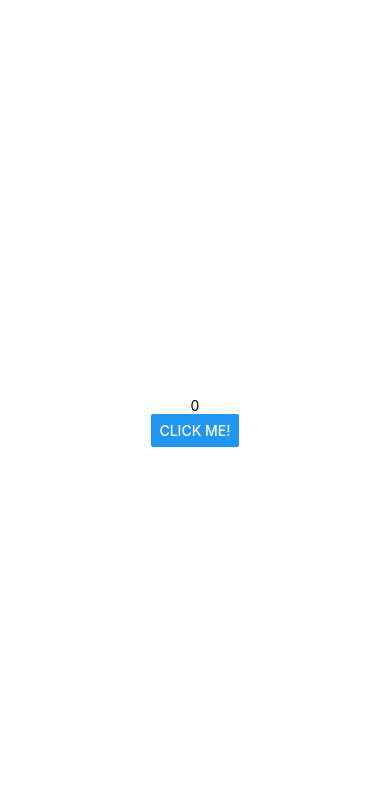
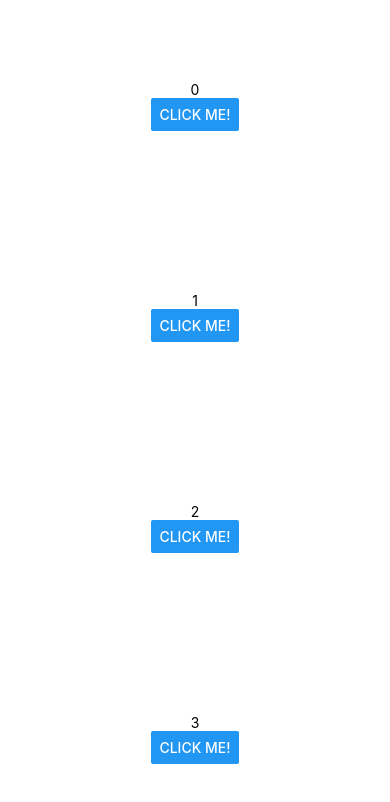
Before and after one commit to bardisue/navite-React, a React Native app: screen / in a window 390 px wide. Shown: the top 802 px of the page. Built offline with nearby package versions, Linux system fonts and the light colour scheme.

Commit message:
Props and states 추가

```diff
--- a/App.js
+++ b/App.js
@@ -2,10 +2,14 @@
 import React from 'react';
 import { Button, StyleSheet, Text,View } from 'react-native';
 
-export default class App extends React.Component {
-  state = {
-    counter: 0,
-  };
+class CounterButton extends React.Component {
+  constructor(props) {
+    super(props);
+
+    this.state = {
+      counter: props.counter,
+    };
+  }
 
   render() {
     const clickHandler = () => {
@@ -18,11 +22,24 @@
       <View style={styles.container}>
           <Text>{this.state.counter}</Text>
           <Button title={'click me!'} onPress={clickHandler}/>
+      </View>
+    );
+  }
+}
+
+export default class App extends React.Component {
+  render() {
+    return (
+      <View style={styles.container}>
+        <CounterButton counter={0} />
+        <CounterButton counter={1} />
+        <CounterButton counter={2} />
+        <CounterButton counter={3} />
         <StatusBar style="auto" />
       </View>
     );
   }
-}
+ }
 
 const styles = StyleSheet.create({
   container: {
```
